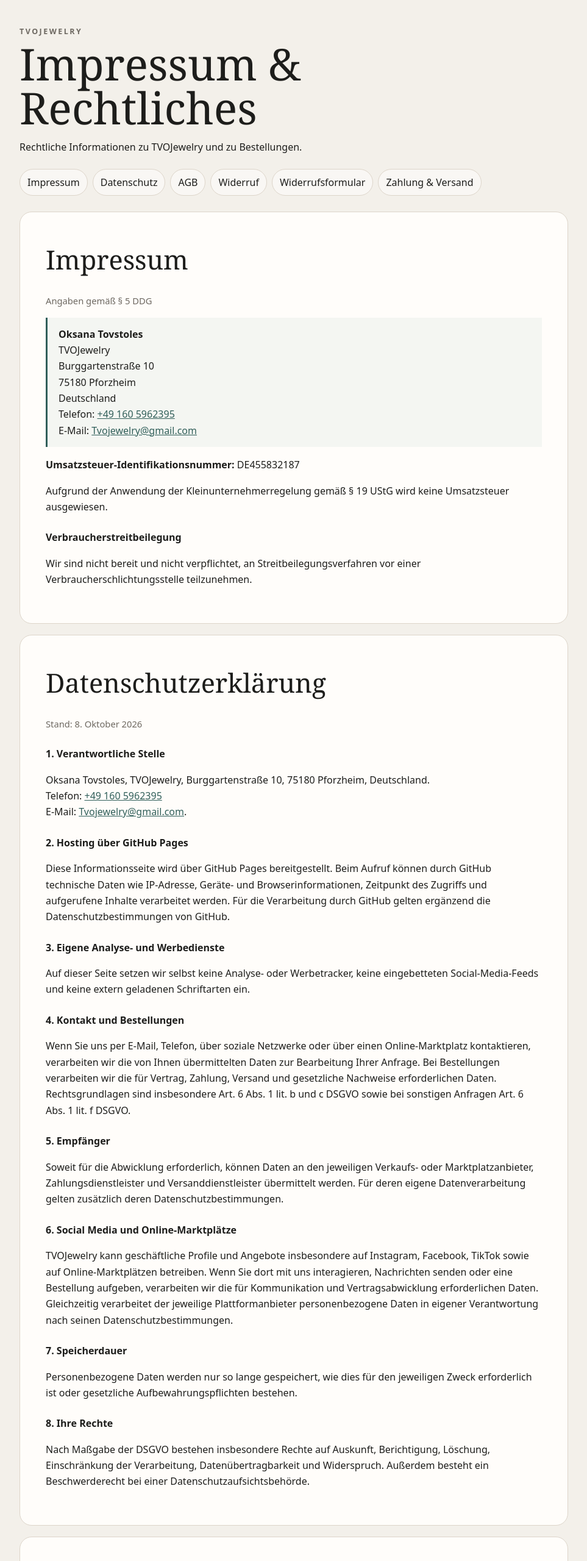
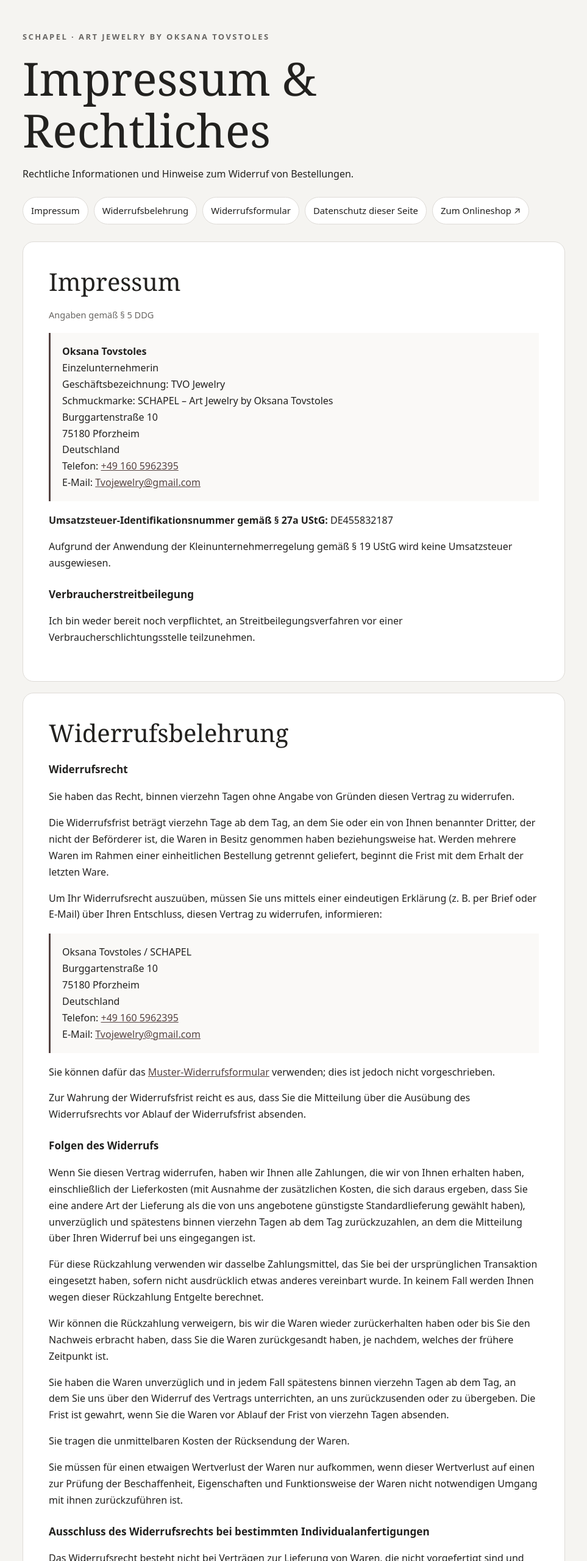
Before and after one commit to tvojewelry/tvojewelry-legal, a plain HTML site: page index.html in a window 1280 px wide. Shown: the top 2560 px of the page at 61% size, without its empty margins (158-1121 px from the left). Drawn offline with Linux system fonts and the light colour scheme.

Commit message:
Add files via upload

```diff
--- a/index.html
+++ b/index.html
@@ -3,210 +3,134 @@
 <head>
   <meta charset="utf-8">
   <meta name="viewport" content="width=device-width, initial-scale=1">
-  <title>TVOJewelry – Impressum & Rechtliches</title>
-  <meta name="description" content="Impressum, Datenschutz, AGB, Widerrufsbelehrung, Muster-Widerrufsformular sowie Informationen zu Zahlung und Versand von TVOJewelry.">
+  <meta name="description" content="Impressum, Widerrufsbelehrung und Widerrufsformular von SCHAPEL – Art Jewelry by Oksana Tovstoles.">
+  <title>SCHAPEL – Impressum &amp; Rechtliches</title>
   <style>
-    :root{
-      --bg:#f3f0ea;--paper:#fffdfa;--ink:#1d1d1b;
-      --muted:#6d6861;--line:#ddd5ca;--accent:#315f5a;
-    }
-    *{box-sizing:border-box}
-    html{scroll-behavior:smooth}
-    body{margin:0;background:var(--bg);color:var(--ink);
-      font-family:system-ui,-apple-system,BlinkMacSystemFont,"Segoe UI",sans-serif;
-      line-height:1.65}
-    .wrap{width:min(900px,calc(100% - 28px));margin:auto}
-    header{padding:42px 0 26px}
-    .brand{letter-spacing:.2em;text-transform:uppercase;font-size:.78rem;
-      color:var(--muted);font-weight:700}
-    h1,h2{font-family:Georgia,"Times New Roman",serif;font-weight:500}
-    h1{font-size:clamp(2.4rem,8vw,4.5rem);line-height:1;margin:.35rem 0 1rem}
-    h2{font-size:clamp(1.8rem,5vw,2.7rem);margin:0 0 20px}
-    h3{font-size:1rem;margin:24px 0 7px}
-    nav{display:flex;gap:8px;flex-wrap:wrap;margin-top:22px}
-    nav a{color:var(--ink);text-decoration:none;border:1px solid var(--line);
-      border-radius:999px;padding:8px 12px;background:#ffffff80}
-    section{background:var(--paper);border:1px solid var(--line);border-radius:20px;
-      padding:clamp(22px,5vw,42px);margin:0 0 18px;scroll-margin-top:14px}
-    .contact{border-left:3px solid var(--accent);padding:14px 18px;
-      background:#f4f6f2;margin:15px 0}
-    .formbox{background:#f8f5f0;border:1px solid var(--line);border-radius:14px;
-      padding:18px;margin-top:12px}
-    .line{display:block;border-bottom:1px solid #aaa;height:2em;margin:.25rem 0 1rem}
-    a{color:var(--accent)}
-    .muted{color:var(--muted);font-size:.92rem}
-    footer{text-align:center;color:var(--muted);padding:10px 0 40px;font-size:.86rem}
+    :root { --bg:#f5f4f1; --paper:#fff; --ink:#22211f; --muted:#686663; --line:#dedbd7; --accent:#554342; }
+    * { box-sizing:border-box; }
+    html { scroll-behavior:smooth; }
+    body { margin:0; color:var(--ink); background:var(--bg); font-family:system-ui,-apple-system,"Segoe UI",sans-serif; line-height:1.68; }
+    .wrap { width:min(890px,calc(100% - 32px)); margin:auto; }
+    header { padding:50px 0 28px; }
+    .brand { color:var(--muted); letter-spacing:.19em; font-size:.81rem; font-weight:650; }
+    h1,h2 { font-family:Georgia,"Times New Roman",serif; font-weight:400; line-height:1.13; }
+    h1 { font-size:clamp(2.5rem,7vw,4.7rem); margin:14px 0 15px; }
+    h2 { font-size:clamp(1.8rem,4vw,2.5rem); margin:0 0 20px; }
+    h3 { margin:24px 0 7px; font-size:1.07rem; }
+    a { color:var(--accent); }
+    nav { display:flex; flex-wrap:wrap; gap:9px; margin-top:24px; }
+    nav a { color:var(--ink); border:1px solid var(--line); background:#fff; padding:9px 13px; border-radius:99px; text-decoration:none; font-size:.93rem; }
+    nav a:hover,nav a:focus { border-color:var(--accent); }
+    section { background:var(--paper); padding:clamp(24px,5vw,42px); border:1px solid var(--line); border-radius:18px; margin:0 0 18px; scroll-margin-top:16px; }
+    .contact { border-left:3px solid var(--accent); background:#faf9f7; padding:17px 19px; margin:18px 0; }
+    .muted { color:var(--muted); font-size:.91rem; }
+    .formbox { background:#faf9f7; border:1px solid var(--line); border-radius:12px; padding:20px; }
+    .line { display:block; height:33px; border-bottom:1px solid #a9a49d; margin:0 0 16px; }
+    footer { padding:16px 0 45px; text-align:center; color:var(--muted); font-size:.9rem; }
+    @media print { nav {display:none;} section {break-inside:avoid; border:0; padding:14px 0;} body {background:white;} }
   </style>
 </head>
 <body>
 <header class="wrap">
-  <div class="brand">TVOJewelry</div>
-  <h1>Impressum &<br>Rechtliches</h1>
-  <p>Rechtliche Informationen zu TVOJewelry und zu Bestellungen.</p>
-  <nav>
+  <div class="brand">SCHAPEL · ART JEWELRY BY OKSANA TOVSTOLES</div>
+  <h1>Impressum &amp;<br>Rechtliches</h1>
+  <p>Rechtliche Informationen und Hinweise zum Widerruf von Bestellungen.</p>
+  <nav aria-label="Rechtliche Informationen">
     <a href="#impressum">Impressum</a>
-    <a href="#datenschutz">Datenschutz</a>
-    <a href="#agb">AGB</a>
-    <a href="#widerruf">Widerruf</a>
+    <a href="#widerruf">Widerrufsbelehrung</a>
     <a href="#formular">Widerrufsformular</a>
-    <a href="#versand">Zahlung & Versand</a>
+    <a href="#datenschutz">Datenschutz dieser Seite</a>
+    <a href="https://schapel.sumupstore.com/">Zum Onlineshop ↗</a>
   </nav>
 </header>
-
 <main class="wrap">
   <section id="impressum">
     <h2>Impressum</h2>
     <p class="muted">Angaben gemäß § 5 DDG</p>
     <div class="contact">
       <strong>Oksana Tovstoles</strong><br>
-    TVOJewelry<br>
+      Einzelunternehmerin<br>
+      Geschäftsbezeichnung: TVO Jewelry<br>
+      Schmuckmarke: SCHAPEL – Art Jewelry by Oksana Tovstoles<br>
       Burggartenstraße 10<br>
       75180 Pforzheim<br>
       Deutschland<br>
       Telefon: <a href="tel:+491605962395">+49 160 5962395</a><br>
       E-Mail: <a href="mailto:Tvojewelry@gmail.com">Tvojewelry@gmail.com</a>
     </div>
-  <p><strong>Umsatzsteuer-Identifikationsnummer:</strong> DE455832187</p>
+    <p><strong>Umsatzsteuer-Identifikationsnummer gemäß § 27a UStG:</strong> DE455832187</p>
     <p>Aufgrund der Anwendung der Kleinunternehmerregelung gemäß § 19 UStG wird keine Umsatzsteuer ausgewiesen.</p>
     <h3>Verbraucherstreitbeilegung</h3>
-  <p>Wir sind nicht bereit und nicht verpflichtet, an Streitbeilegungsverfahren vor einer Verbraucherschlichtungsstelle teilzunehmen.</p>
+    <p>Ich bin weder bereit noch verpflichtet, an Streitbeilegungsverfahren vor einer Verbraucherschlichtungsstelle teilzunehmen.</p>
   </section>
-
-<section id="datenschutz">
-  <h2>Datenschutzerklärung</h2>
-  <p class="muted">Stand: 8. Oktober 2026</p>
-
-  <h3>1. Verantwortliche Stelle</h3>
-  <p>Oksana Tovstoles, TVOJewelry, Burggartenstraße 10, 75180 Pforzheim, Deutschland.<br>
-  Telefon: <a href="tel:+491605962395">+49 160 5962395</a><br>
-  E-Mail: <a href="mailto:Tvojewelry@gmail.com">Tvojewelry@gmail.com</a>.</p>
-
-  <h3>2. Hosting über GitHub Pages</h3>
-  <p>Diese Informationsseite wird über GitHub Pages bereitgestellt. Beim Aufruf können durch GitHub technische Daten wie IP-Adresse, Geräte- und Browserinformationen, Zeitpunkt des Zugriffs und aufgerufene Inhalte verarbeitet werden. Für die Verarbeitung durch GitHub gelten ergänzend die Datenschutzbestimmungen von GitHub.</p>
-
-  <h3>3. Eigene Analyse- und Werbedienste</h3>
-  <p>Auf dieser Seite setzen wir selbst keine Analyse- oder Werbetracker, keine eingebetteten Social-Media-Feeds und keine extern geladenen Schriftarten ein.</p>
-
-  <h3>4. Kontakt und Bestellungen</h3>
-  <p>Wenn Sie uns per E-Mail, Telefon, über soziale Netzwerke oder über einen Online-Marktplatz kontaktieren, verarbeiten wir die von Ihnen übermittelten Daten zur Bearbeitung Ihrer Anfrage. Bei Bestellungen verarbeiten wir die für Vertrag, Zahlung, Versand und gesetzliche Nachweise erforderlichen Daten. Rechtsgrundlagen sind insbesondere Art. 6 Abs. 1 lit. b und c DSGVO sowie bei sonstigen Anfragen Art. 6 Abs. 1 lit. f DSGVO.</p>
-
-  <h3>5. Empfänger</h3>
-  <p>Soweit für die Abwicklung erforderlich, können Daten an den jeweiligen Verkaufs- oder Marktplatzanbieter, Zahlungsdienstleister und Versanddienstleister übermittelt werden. Für deren eigene Datenverarbeitung gelten zusätzlich deren Datenschutzbestimmungen.</p>
-
-  <h3>6. Social Media und Online-Marktplätze</h3>
-  <p>TVOJewelry kann geschäftliche Profile und Angebote insbesondere auf Instagram, Facebook, TikTok sowie auf Online-Marktplätzen betreiben. Wenn Sie dort mit uns interagieren, Nachrichten senden oder eine Bestellung aufgeben, verarbeiten wir die für Kommunikation und Vertragsabwicklung erforderlichen Daten. Gleichzeitig verarbeitet der jeweilige Plattformanbieter personenbezogene Daten in eigener Verantwortung nach seinen Datenschutzbestimmungen.</p>
-
-  <h3>7. Speicherdauer</h3>
-  <p>Personenbezogene Daten werden nur so lange gespeichert, wie dies für den jeweiligen Zweck erforderlich ist oder gesetzliche Aufbewahrungspflichten bestehen.</p>
-
-  <h3>8. Ihre Rechte</h3>
-  <p>Nach Maßgabe der DSGVO bestehen insbesondere Rechte auf Auskunft, Berichtigung, Löschung, Einschränkung der Verarbeitung, Datenübertragbarkeit und Widerspruch. Außerdem besteht ein Beschwerderecht bei einer Datenschutzaufsichtsbehörde.</p>
-</section>
-
-<section id="agb">
-  <h2>Allgemeine Geschäftsbedingungen (AGB)</h2>
-
-  <h3>1. Geltungsbereich</h3>
-  <p>Diese AGB gelten für Verträge über Waren von TVOJewelry. Bei Verkäufen über externe Plattformen gelten ergänzend deren technische Bestell- und Nutzungsbedingungen.</p>
-
-  <h3>2. Vertragsschluss</h3>
-  <p>Bei Online-Marktplätzen richtet sich der Vertragsschluss nach dem dort vorgesehenen Bestellablauf. Bei Direktbestellungen kommt der Vertrag zustande, sobald ein verbindliches Angebot angenommen wurde.</p>
-
-  <h3>3. Preise</h3>
-  <p>Es gelten die vor Vertragsschluss angegebenen Preise. Aufgrund der Kleinunternehmerregelung gemäß § 19 UStG wird keine Umsatzsteuer ausgewiesen. Etwaige Versandkosten werden vor der Bestellung mitgeteilt.</p>
-
-  <h3>4. Zahlung und Lieferung</h3>
-  <p>Zahlungsarten, Liefergebiet, Versandkosten und voraussichtliche Lieferzeiten ergeben sich aus dem jeweiligen Angebot oder werden vor Abschluss einer Direktbestellung mitgeteilt. Bei handgefertigten oder individuell anzufertigenden Schmuckstücken kann eine zusätzliche Herstellungszeit vereinbart werden.</p>
-
-  <h3>5. Eigentumsvorbehalt</h3>
-  <p>Bis zur vollständigen Bezahlung bleibt die Ware Eigentum von TVOJewelry.</p>
-
-  <h3>6. Widerrufsrecht</h3>
-  <p>Verbrauchern steht bei Fernabsatzverträgen grundsätzlich das gesetzliche Widerrufsrecht zu. Einzelheiten enthält die nachstehende Widerrufsbelehrung.</p>
-  <p>Das Widerrufsrecht besteht insbesondere nicht bei Waren, die nicht vorgefertigt sind und für deren Herstellung eine individuelle Auswahl oder Bestimmung durch den Verbraucher maßgeblich ist oder die eindeutig auf persönliche Bedürfnisse zugeschnitten sind.</p>
-
-  <h3>7. Mängelrechte</h3>
-  <p>Es gelten die gesetzlichen Gewährleistungsrechte.</p>
-
-  <h3>8. Anwendbares Recht</h3>
-  <p>Es gilt deutsches Recht unter Ausschluss des UN-Kaufrechts. Gegenüber Verbrauchern gilt diese Rechtswahl nur, soweit zwingende Schutzvorschriften des Staates ihres gewöhnlichen Aufenthalts dadurch nicht entzogen werden.</p>
-</section>
-
   <section id="widerruf">
     <h2>Widerrufsbelehrung</h2>
-
     <h3>Widerrufsrecht</h3>
     <p>Sie haben das Recht, binnen vierzehn Tagen ohne Angabe von Gründen diesen Vertrag zu widerrufen.</p>
-  <p>Die Widerrufsfrist beträgt vierzehn Tage ab dem Tag, an dem Sie oder ein von Ihnen benannter Dritter, der nicht der Beförderer ist, die Waren in Besitz genommen haben beziehungsweise hat.</p>
-  <p>Um Ihr Widerrufsrecht auszuüben, müssen Sie uns mittels einer eindeutigen Erklärung, zum Beispiel per Brief oder E-Mail, über Ihren Entschluss informieren, diesen Vertrag zu widerrufen:</p>
-
+    <p>Die Widerrufsfrist beträgt vierzehn Tage ab dem Tag, an dem Sie oder ein von Ihnen benannter Dritter, der nicht der Beförderer ist, die Waren in Besitz genommen haben beziehungsweise hat. Werden mehrere Waren im Rahmen einer einheitlichen Bestellung getrennt geliefert, beginnt die Frist mit dem Erhalt der letzten Ware.</p>
+    <p>Um Ihr Widerrufsrecht auszuüben, müssen Sie uns mittels einer eindeutigen Erklärung (z. B. per Brief oder E-Mail) über Ihren Entschluss, diesen Vertrag zu widerrufen, informieren:</p>
     <div class="contact">
-    Oksana Tovstoles / TVOJewelry<br>
+      Oksana Tovstoles / SCHAPEL<br>
       Burggartenstraße 10<br>
       75180 Pforzheim<br>
       Deutschland<br>
-    Telefon: +49 160 5962395<br>
-    E-Mail: Tvojewelry@gmail.com
+      Telefon: <a href="tel:+491605962395">+49 160 5962395</a><br>
+      E-Mail: <a href="mailto:Tvojewelry@gmail.com">Tvojewelry@gmail.com</a>
     </div>
-
-  <p>Sie können dafür das unten stehende Muster-Widerrufsformular verwenden; dies ist jedoch nicht vorgeschrieben.</p>
+    <p>Sie können dafür das <a href="#formular">Muster-Widerrufsformular</a> verwenden; dies ist jedoch nicht vorgeschrieben.</p>
     <p>Zur Wahrung der Widerrufsfrist reicht es aus, dass Sie die Mitteilung über die Ausübung des Widerrufsrechts vor Ablauf der Widerrufsfrist absenden.</p>
-
     <h3>Folgen des Widerrufs</h3>
-  <p>Wenn Sie diesen Vertrag widerrufen, erstatten wir Ihnen alle Zahlungen, die wir von Ihnen erhalten haben, einschließlich der Lieferkosten mit Ausnahme zusätzlicher Kosten, die sich daraus ergeben, dass Sie eine andere Art der Lieferung als die von uns angebotene günstigste Standardlieferung gewählt haben, unverzüglich und spätestens binnen vierzehn Tagen ab dem Tag, an dem die Mitteilung über Ihren Widerruf bei uns eingegangen ist.</p>
-  <p>Für diese Rückzahlung verwenden wir dasselbe Zahlungsmittel, das Sie bei der ursprünglichen Transaktion eingesetzt haben, sofern mit Ihnen nicht ausdrücklich etwas anderes vereinbart wurde; in keinem Fall werden Ihnen wegen dieser Rückzahlung Entgelte berechnet.</p>
+    <p>Wenn Sie diesen Vertrag widerrufen, haben wir Ihnen alle Zahlungen, die wir von Ihnen erhalten haben, einschließlich der Lieferkosten (mit Ausnahme der zusätzlichen Kosten, die sich daraus ergeben, dass Sie eine andere Art der Lieferung als die von uns angebotene günstigste Standardlieferung gewählt haben), unverzüglich und spätestens binnen vierzehn Tagen ab dem Tag zurückzuzahlen, an dem die Mitteilung über Ihren Widerruf bei uns eingegangen ist.</p>
+    <p>Für diese Rückzahlung verwenden wir dasselbe Zahlungsmittel, das Sie bei der ursprünglichen Transaktion eingesetzt haben, sofern nicht ausdrücklich etwas anderes vereinbart wurde. In keinem Fall werden Ihnen wegen dieser Rückzahlung Entgelte berechnet.</p>
     <p>Wir können die Rückzahlung verweigern, bis wir die Waren wieder zurückerhalten haben oder bis Sie den Nachweis erbracht haben, dass Sie die Waren zurückgesandt haben, je nachdem, welches der frühere Zeitpunkt ist.</p>
-  <p>Sie haben die Waren unverzüglich und in jedem Fall spätestens binnen vierzehn Tagen ab dem Tag, an dem Sie uns über den Widerruf dieses Vertrags unterrichten, an uns zurückzusenden oder zu übergeben. Die Frist ist gewahrt, wenn Sie die Waren vor Ablauf der Frist von vierzehn Tagen absenden.</p>
+    <p>Sie haben die Waren unverzüglich und in jedem Fall spätestens binnen vierzehn Tagen ab dem Tag, an dem Sie uns über den Widerruf des Vertrags unterrichten, an uns zurückzusenden oder zu übergeben. Die Frist ist gewahrt, wenn Sie die Waren vor Ablauf der Frist von vierzehn Tagen absenden.</p>
     <p>Sie tragen die unmittelbaren Kosten der Rücksendung der Waren.</p>
     <p>Sie müssen für einen etwaigen Wertverlust der Waren nur aufkommen, wenn dieser Wertverlust auf einen zur Prüfung der Beschaffenheit, Eigenschaften und Funktionsweise der Waren nicht notwendigen Umgang mit ihnen zurückzuführen ist.</p>
-
-  <h3>Ausschluss des Widerrufsrechts bei Individualanfertigungen</h3>
-  <p>Das Widerrufsrecht besteht nicht bei Waren, die nicht vorgefertigt sind und für deren Herstellung eine individuelle Auswahl oder Bestimmung durch den Verbraucher maßgeblich ist oder die eindeutig auf die persönlichen Bedürfnisse des Verbrauchers zugeschnitten sind.</p>
+    <h3>Ausschluss des Widerrufsrechts bei bestimmten Individualanfertigungen</h3>
+    <p>Das Widerrufsrecht besteht nicht bei Verträgen zur Lieferung von Waren, die nicht vorgefertigt sind und für deren Herstellung eine individuelle Auswahl oder Bestimmung durch den Verbraucher maßgeblich ist oder die eindeutig auf die persönlichen Bedürfnisse des Verbrauchers zugeschnitten sind. Allein der Umstand, dass Schmuck handgefertigt ist, führt nicht zum Ausschluss des Widerrufsrechts.</p>
   </section>
-
   <section id="formular">
     <h2>Muster-Widerrufsformular</h2>
-  <p class="muted">Wenn Sie den Vertrag widerrufen wollen, können Sie dieses Formular ausfüllen und an uns zurücksenden. Die Verwendung des Formulars ist nicht verpflichtend.</p>
-
+    <p class="muted">Wenn Sie den Vertrag widerrufen möchten, können Sie dieses Formular ausfüllen und an uns zurücksenden. Die Verwendung dieses Musters ist freiwillig.</p>
     <div class="formbox">
       <p><strong>An:</strong><br>
-      Oksana Tovstoles / TVOJewelry<br>
+        Oksana Tovstoles / SCHAPEL<br>
         Burggartenstraße 10<br>
         75180 Pforzheim<br>
         Deutschland<br>
-      E-Mail: Tvojewelry@gmail.com
-    </p>
-
-    <p>Hiermit widerrufe(n) ich/wir (*) den von mir/uns (*) abgeschlossenen Vertrag über den Kauf der folgenden Waren (*):</p>
+        E-Mail: <a href="mailto:Tvojewelry@gmail.com">Tvojewelry@gmail.com</a></p>
+      <p>Hiermit widerrufe(n) ich/wir (*) den von mir/uns (*) abgeschlossenen Vertrag über den Kauf der folgenden Waren:</p>
       <span class="line"></span>
-
-    <p>Bestellt am (*) / erhalten am (*):</p>
-    <span class="line"></span>
-
-    <p>Name des/der Verbraucher(s):</p>
-    <span class="line"></span>
-
-    <p>Anschrift des/der Verbraucher(s):</p>
-    <span class="line"></span>
-
-    <p>Unterschrift des/der Verbraucher(s) (nur bei Mitteilung auf Papier):</p>
-    <span class="line"></span>
-
-    <p>Datum:</p>
-    <span class="line"></span>
-
+      <p>Bestellt am (*) / erhalten am (*):</p><span class="line"></span>
+      <p>Name des/der Verbraucher(s):</p><span class="line"></span>
+      <p>Anschrift des/der Verbraucher(s):</p><span class="line"></span>
+      <p>Unterschrift des/der Verbraucher(s) (nur bei Mitteilung auf Papier):</p><span class="line"></span>
+      <p>Datum:</p><span class="line"></span>
       <p class="muted">(*) Unzutreffendes streichen.</p>
     </div>
   </section>
-
-<section id="versand">
-  <h2>Zahlung & Versand</h2>
-  <p>Die verfügbaren Zahlungsarten, das Liefergebiet, die konkreten Versandkosten und die voraussichtliche Lieferzeit werden im jeweiligen Angebot oder vor Abschluss einer Direktbestellung mitgeteilt.</p>
-  <p>Bei handgefertigten oder individuell anzufertigenden Schmuckstücken kann zusätzlich eine Herstellungszeit erforderlich sein. Diese wird vor der Bestellung angegeben.</p>
-  <p>Bitte prüfen Sie Lieferungen nach Möglichkeit zeitnah auf erkennbare Transportschäden und informieren Sie uns bei Problemen. Ihre gesetzlichen Gewährleistungsrechte bleiben davon unberührt.</p>
+  <section id="datenschutz">
+    <h2>Datenschutz dieser Informationsseite</h2>
+    <p class="muted">Stand: 9. Oktober 2026</p>
+    <p>Diese Erklärung betrifft ausschließlich die vorliegende Informationsseite auf GitHub Pages. Die Datenschutzerklärung für Bestellungen und Zahlungen im SCHAPEL-Onlineshop finden Sie im <a href="https://schapel.sumupstore.com/">Onlineshop</a> unter „Datenschutzbestimmungen“.</p>
+    <h3>Verantwortliche Stelle</h3>
+    <p>Oksana Tovstoles, SCHAPEL, Burggartenstraße 10, 75180 Pforzheim, Deutschland.<br>
+    Telefon: <a href="tel:+491605962395">+49 160 5962395</a><br>
+    E-Mail: <a href="mailto:Tvojewelry@gmail.com">Tvojewelry@gmail.com</a></p>
+    <h3>Hosting über GitHub Pages</h3>
+    <p>Diese Informationsseite wird über GitHub Pages bereitgestellt. Bei der Nutzung können technische Daten wie IP-Adresse, Browser- und Geräteinformationen, Zeitpunkt des Zugriffs und aufgerufene Inhalte durch GitHub verarbeitet werden. Dies dient der Bereitstellung und Sicherheit der Website. Rechtsgrundlage für unsere Verarbeitung ist Art. 6 Abs. 1 lit. f DSGVO. Näheres entnehmen Sie der <a href="https://docs.github.com/de/site-policy/privacy-policies/github-general-privacy-statement">Datenschutzerklärung von GitHub</a>.</p>
+    <h3>Eigene Analyse- und Werbedienste</h3>
+    <p>Wir setzen auf dieser Informationsseite selbst keine Analyse- oder Werbetracker, Social-Media-Feeds oder extern geladenen Schriftarten ein.</p>
+    <h3>Kontakt und Speicherdauer</h3>
+    <p>Wenn Sie uns per E-Mail oder Telefon kontaktieren, verarbeiten wir Ihre Angaben zur Bearbeitung Ihrer Anfrage (Art. 6 Abs. 1 lit. b bzw. f DSGVO). Wir speichern solche Daten nur, soweit dies für die Bearbeitung oder zur Erfüllung gesetzlicher Pflichten erforderlich ist.</p>
+    <h3>Ihre Rechte</h3>
+    <p>Sie haben nach Maßgabe der DSGVO insbesondere Rechte auf Auskunft, Berichtigung, Löschung, Einschränkung der Verarbeitung, Datenübertragbarkeit und Widerspruch. Außerdem können Sie sich bei einer Datenschutzaufsichtsbehörde beschweren.</p>
+  </section>
+  <section id="shop">
+    <h2>AGB, Datenschutz &amp; Versand im Shop</h2>
+    <p>Die Allgemeinen Geschäftsbedingungen (AGB), die Datenschutzerklärung für den Onlineshop sowie die aktuell verfügbaren Lieferländer, Versandkosten und Lieferbedingungen finden Sie direkt bei <a href="https://schapel.sumupstore.com/">SCHAPEL auf SumUp</a>, insbesondere über die Rechtstexte und Versandinformationen des Shops.</p>
   </section>
 </main>
-
-<footer class="wrap">© 2026 TVOJewelry · Oksana Tovstoles</footer>
+<footer class="wrap">© 2026 SCHAPEL · Oksana Tovstoles · <a href="https://schapel.sumupstore.com/">Onlineshop</a></footer>
 </body>
 </html>
```
Lines whose indentation alone changed are shown as unchanged.
